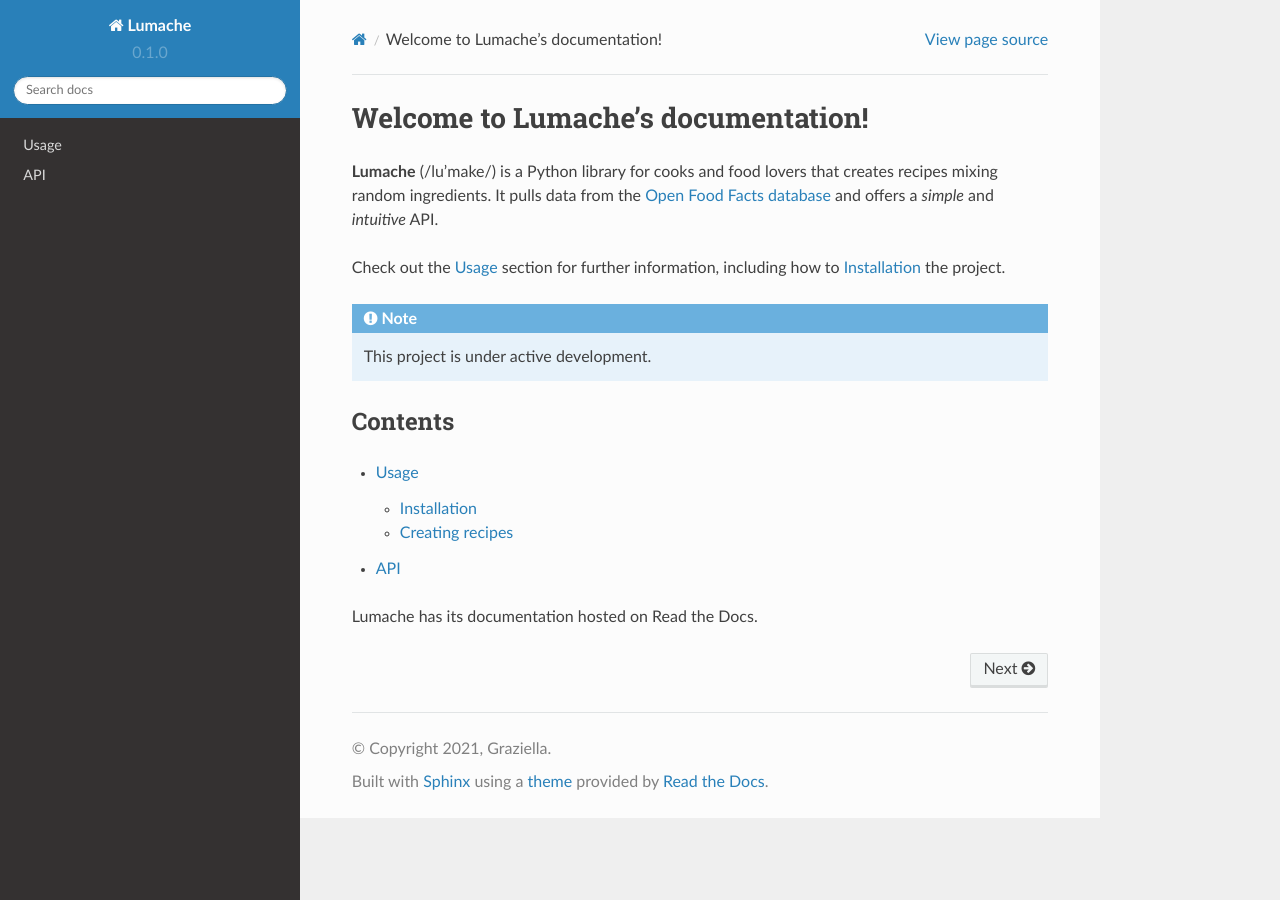
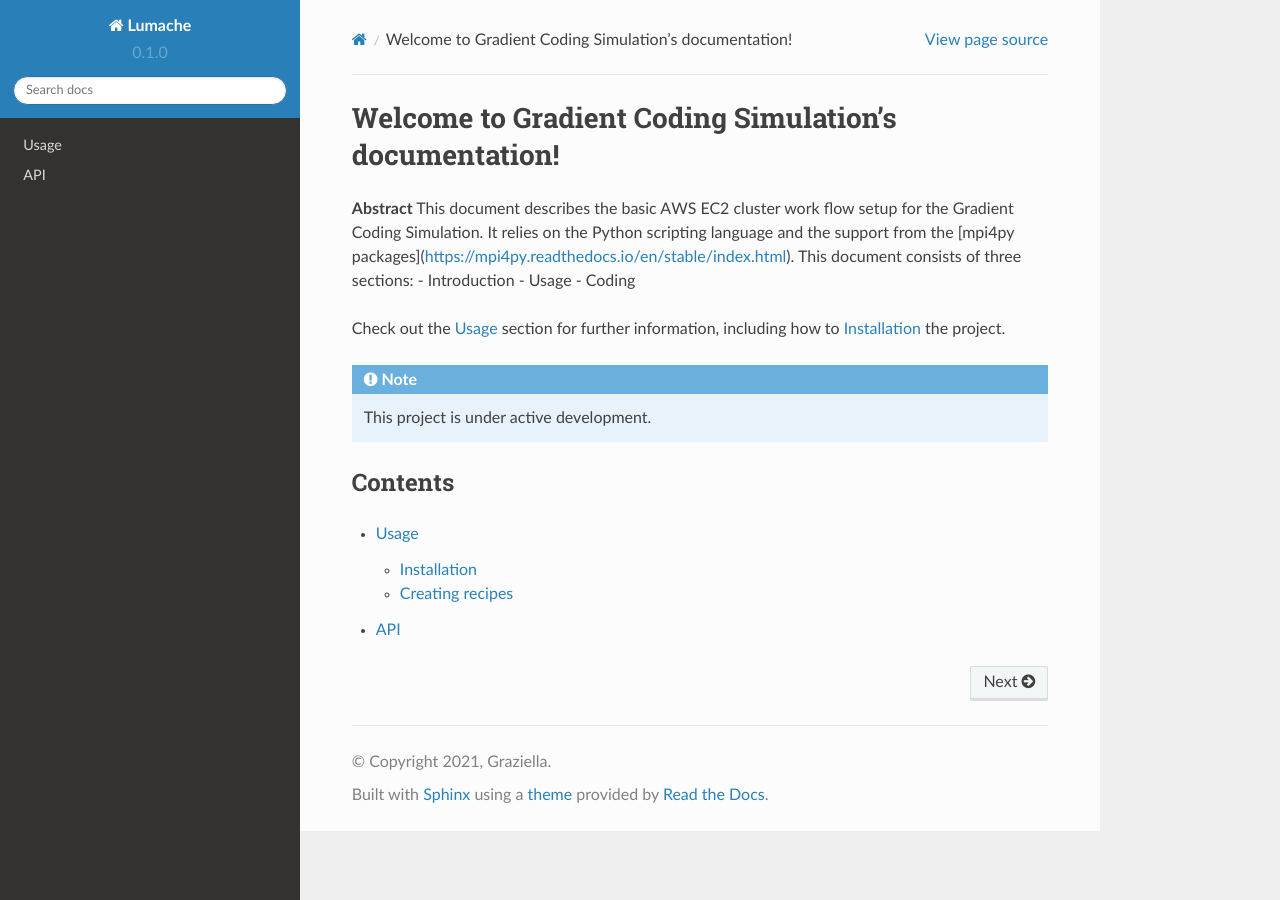
Before and after one commit to ZeeChono/GradientCodeReadDocs, a Sphinx documentation site: the page built from docs/source/index.rst, in a window 1280 px wide. Built offline with Sphinx 7.4.7 and the Read the Docs theme 2.0.0, drawn with Linux system fonts in a browser that asks for light colours.

Commit message:
update the index.rst

```diff
--- a/docs/source/index.rst
+++ b/docs/source/index.rst
@@ -1,10 +1,14 @@
-Welcome to Lumache's documentation!
+Welcome to Gradient Coding Simulation's documentation!
 ===================================
 
-**Lumache** (/lu'make/) is a Python library for cooks and food lovers
-that creates recipes mixing random ingredients.
-It pulls data from the `Open Food Facts database <https://world.openfoodfacts.org/>`_
-and offers a *simple* and *intuitive* API.
+**Abstract**
+This document describes the basic AWS EC2 cluster work flow setup for the Gradient Coding Simulation.
+It relies on the Python scripting language and the support from the [mpi4py packages](https://mpi4py.readthedocs.io/en/stable/index.html).
+This document consists of three sections:
+- Introduction
+- Usage
+- Coding
+
 
 Check out the :doc:`usage` section for further information, including
 how to :ref:`installation` the project.
@@ -20,6 +24,3 @@
 
    usage
    api
-
-
-Lumache has its documentation hosted on Read the Docs.
```
